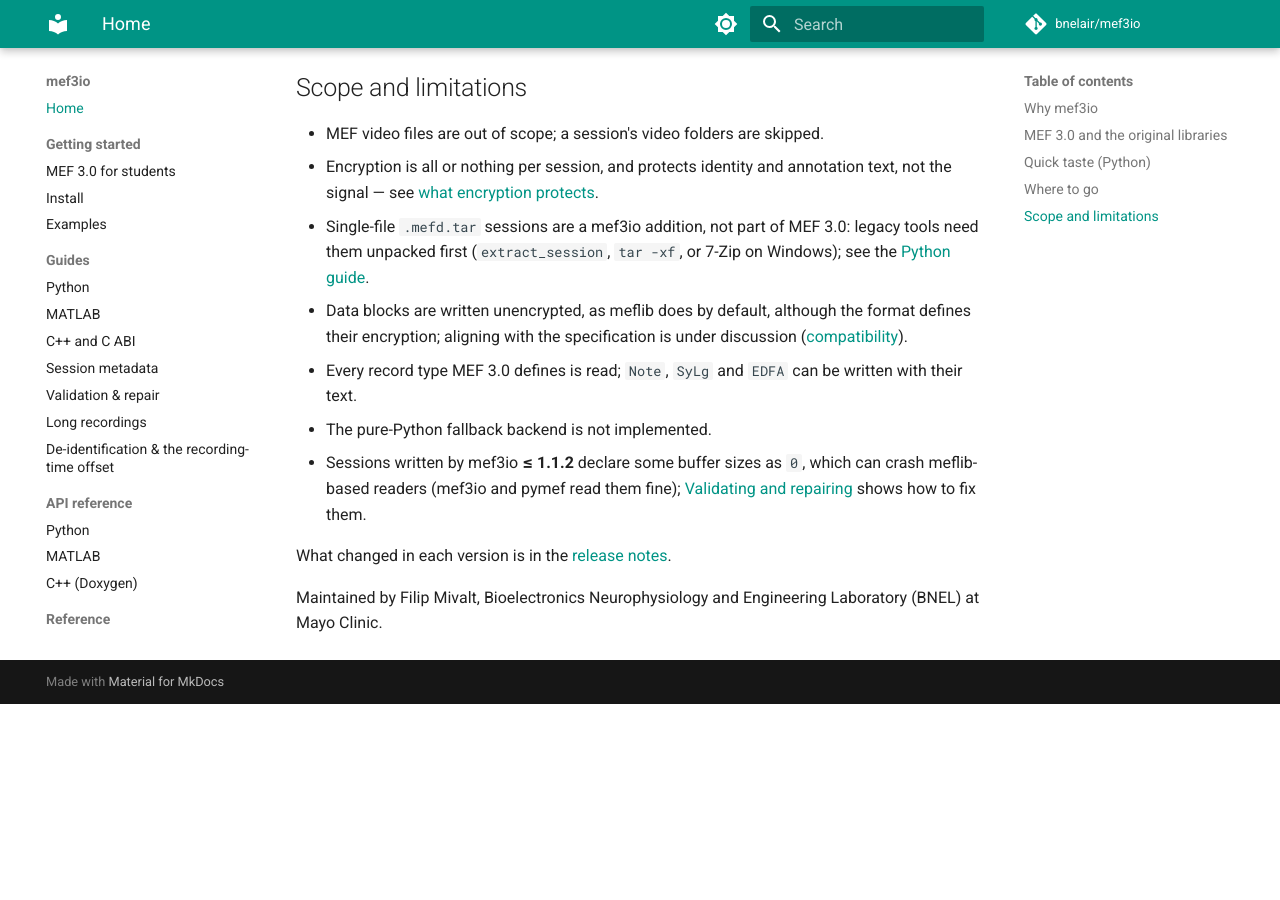
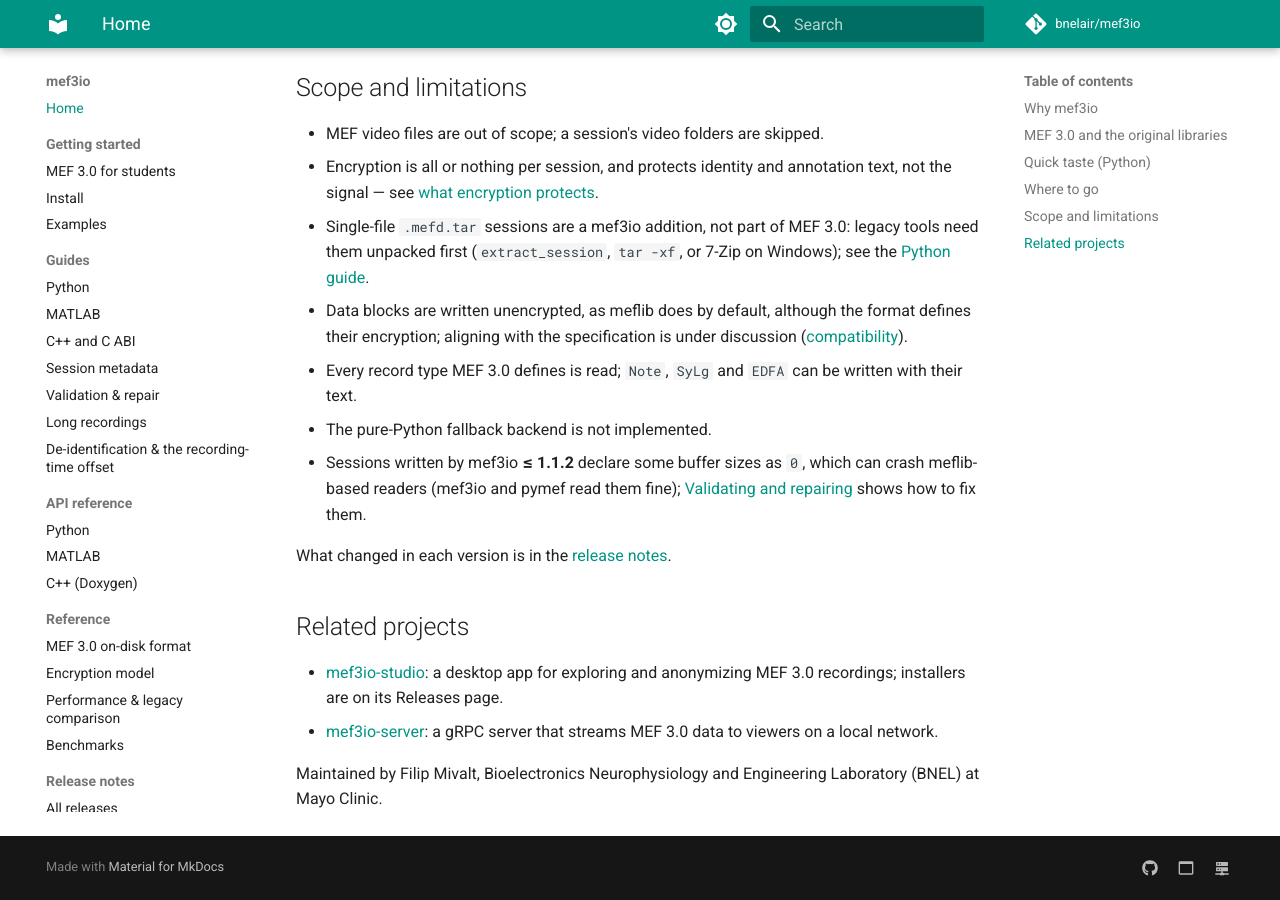
Before and after one commit to bnelair/mef3io, an MkDocs documentation site: the page built from docs/index.md, in a window 1280 px wide and 900 px high, scrolled down 2587 px. Built offline with MkDocs 1.6.1 and Material for MkDocs 9.7.7, drawn with Linux system fonts in a browser that asks for light colours; comment, search, counter and statistics services are not loaded; before the commit the page ends 3291 px from its top, so only the background shows below that.

Commit message:
Related projects: mef3io-studio and mef3io-server
Co-Authored-By: Claude Opus 5.5 <noreply@anthropic.com>
Claude-Session: https://claude.ai/code/session_01PWYBRHqzczzUfo99eFKLmQ

```diff
--- a/docs/index.md
+++ b/docs/index.md
@@ -135,5 +135,13 @@ The same session opens in MATLAB (`mef3io.Reader('session.mefd')`) and C++
 What changed in each version is in the
 [release notes](release_notes/index.md).
 
+## Related projects
+
+- [mef3io-studio](https://github.com/bnelair/mef3io-studio): a desktop app for
+  exploring and anonymizing MEF 3.0 recordings; installers are on its
+  Releases page.
+- [mef3io-server](https://github.com/bnelair/mef3io-server): a gRPC server
+  that streams MEF 3.0 data to viewers on a local network.
+
 Maintained by Filip Mivalt, Bioelectronics Neurophysiology and Engineering
 Laboratory (BNEL) at Mayo Clinic.
--- a/docs/llms.txt
+++ b/docs/llms.txt
@@ -28,3 +28,5 @@ Install: `pip install mef3io` (Python 3.10+, numpy only). MATLAB: the mef3io-mat
 - [Source code](https://github.com/bnelair/mef3io)
 - [meflib](https://github.com/msel-source/meflib): the reference C library; its meflib.h is the MEF 3.0 specification
 - [pymef](https://github.com/msel-source/pymef) and [mef_tools](https://github.com/bnelair/mef_tools): the legacy Python stack
+- [mef3io-studio](https://github.com/bnelair/mef3io-studio): desktop app for exploring and anonymizing MEF 3.0 recordings
+- [mef3io-server](https://github.com/bnelair/mef3io-server): gRPC server streaming MEF 3.0 data to viewers on a local network
--- a/mkdocs.yml
+++ b/mkdocs.yml
@@ -90,3 +90,15 @@ nav:
   - Development:
       - Design & internals: design.md
       - Versioning & releases: releasing.md
+
+extra:
+  social:
+    - icon: fontawesome/brands/github
+      link: https://github.com/bnelair/mef3io
+      name: mef3io on GitHub
+    - icon: material/application-outline
+      link: https://github.com/bnelair/mef3io-studio
+      name: mef3io-studio, a desktop app for MEF 3.0 recordings
+    - icon: material/server-network
+      link: https://github.com/bnelair/mef3io-server
+      name: mef3io-server, streams MEF 3.0 data to viewers
```
Also changed, not shown: README.md (+8 -0 lines).
